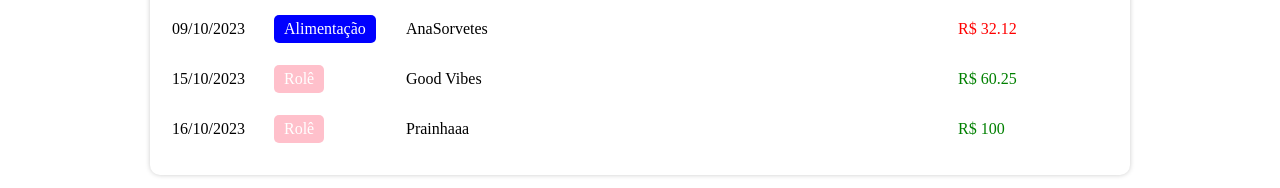
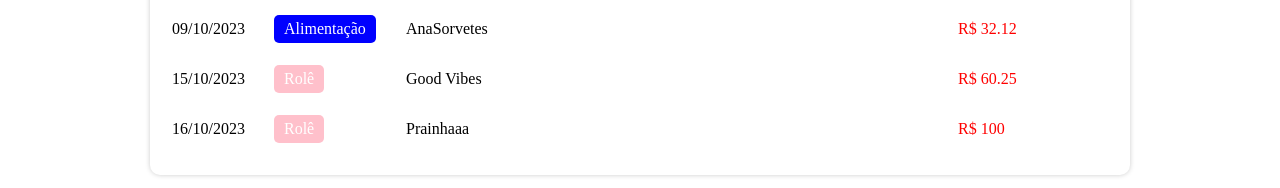
Before and after one commit to higucavalcanti/Finance_System_TS, a React (Create React App) app in the folder expense_tracker/: page / in a window 1280 px wide. Shown: the part 264-452 px from the top of the page. Built offline with nearby package versions, Linux system fonts and the light colour scheme.

Commit message:
Corrigindo para teste

```diff
--- a/expense_tracker/src/data/categories.ts
+++ b/expense_tracker/src/data/categories.ts
@@ -2,7 +2,7 @@ import { Category } from "../types/category";
 
 export const categories: Category = {
     food: { title: 'Alimentação', color: 'blue', expense: true },
-    party: { title: 'Rolê', color: 'pink', expense: false },
+    party: { title: 'Rolê', color: 'pink', expense: true },
     rent: { title: 'Aluguel', color: 'brown', expense: true },
     salary: { title: 'Salario', color: 'green', expense: false },
 };
--- a/expense_tracker/src/data/items.ts
+++ b/expense_tracker/src/data/items.ts
@@ -5,5 +5,5 @@ export const items: Item[] = [
     { date: new Date(2023, 9, 15), category: 'party', title: 'Good Vibes', value: 60.25 },
     { date: new Date(2023, 9, 16), category: 'party', title: 'Prainhaaa', value: 100 },
     { date: new Date(2023, 10, 4), category: 'rent', title: 'Aluguel Apt', value: 228 },
-    { date: new Date(2023, 11, 2), category: 'salary', title: 'Salario', value: 4000 },
+    { date: new Date(2023, 10, 2), category: 'salary', title: 'Salario', value: 4000 },
 ];
```
